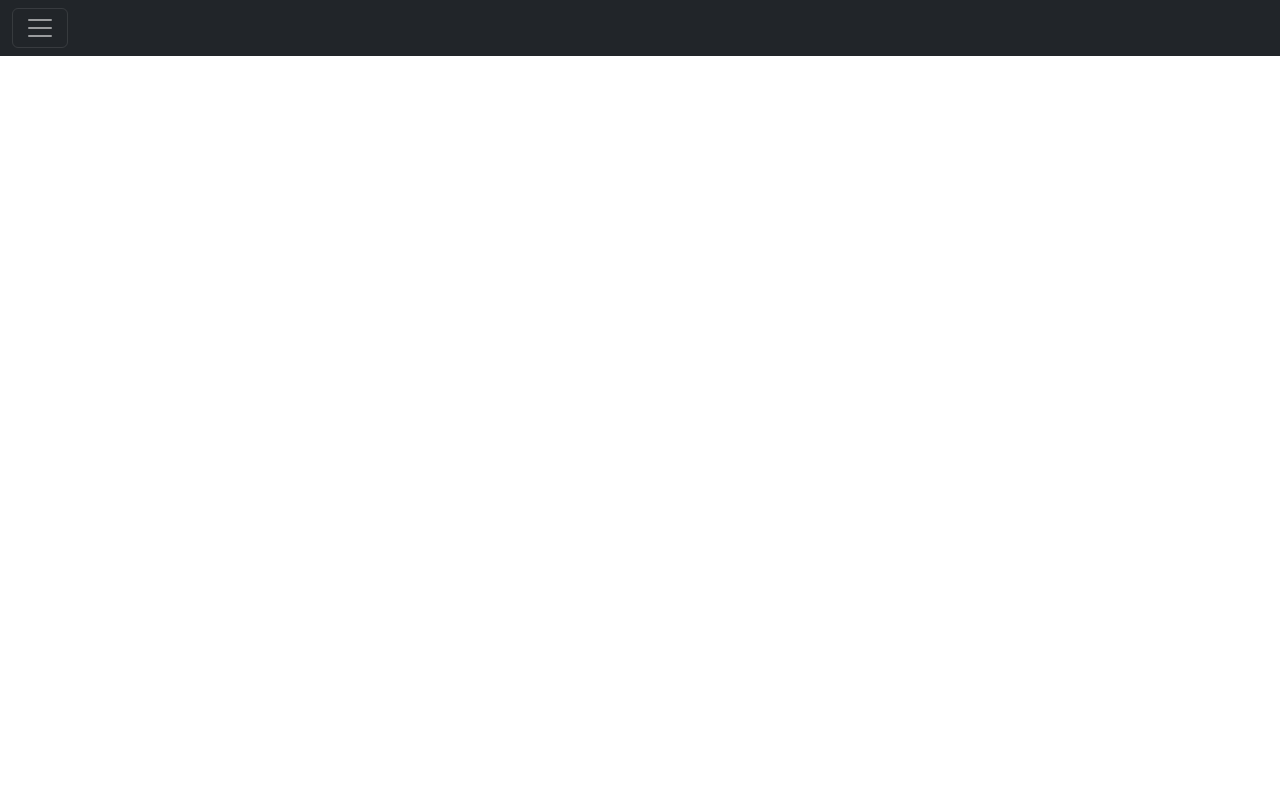
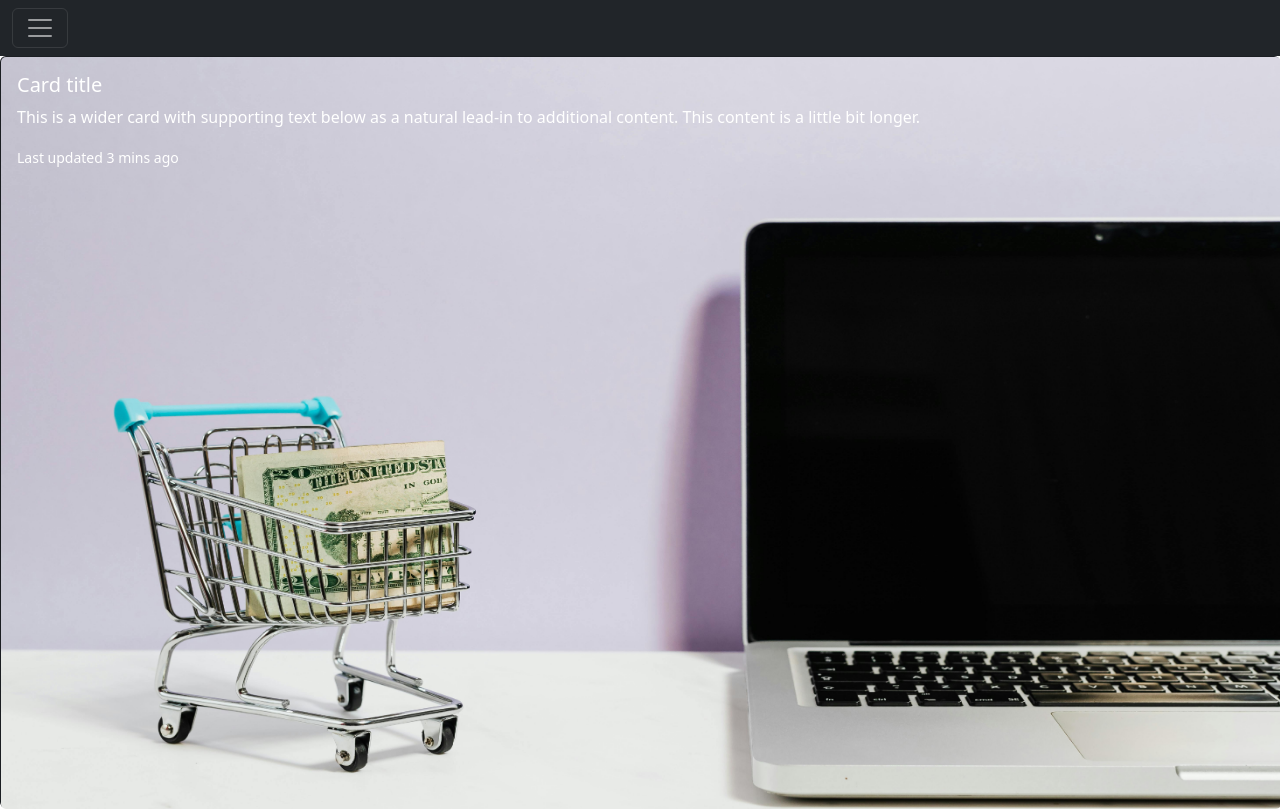
Before and after one commit to chathurasandaruwan/POS-System-Main, a plain HTML site: page index.html in a window 1280 px wide. Drawn offline with nearby package versions, Linux system fonts and the light colour scheme.

Commit message:
add-home-image

```diff
--- a/index.html
+++ b/index.html
@@ -8,11 +8,20 @@
     <link href="https://cdn.jsdelivr.net/npm/bootstrap@5.3.3/dist/css/bootstrap.min.css" rel="stylesheet" integrity="sha384-QWTKZyjpPEjISv5WaRU9OFeRpok6YctnYmDr5pNlyT2bRjXh0JMhjY6hW+ALEwIH" crossorigin="anonymous">
 
     <style>
+        .custHomeCard{
+            position: relative;
+            width: 100vw;
+            height: 94vh;
+        }
+        .custHomeImg{
+           width: 100vw;
+            height: 94vh;
+        }
 
     </style>
 </head>
 <body>
-
+<!--nav bar-->
 <div class="collapse" id="navbarToggleExternalContent" data-bs-theme="dark">
     <div class="bg-dark p-4">
         <nav class="navbar navbar-expand-lg navbar-dark bg-dark">
@@ -52,6 +61,19 @@
     </div>
 </nav>
 
+<!--home-->
+<section>
+    <div class="card text-bg-dark custHomeCard">
+        <img src="assets/images/home_image.jpg" class="card-img custHomeImg" alt="home_image" >
+        <div class="card-img-overlay">
+            <h5 class="card-title">Card title</h5>
+            <p class="card-text">This is a wider card with supporting text below as a natural lead-in to additional content. This content is a little bit longer.</p>
+            <p class="card-text"><small>Last updated 3 mins ago</small></p>
+        </div>
+    </div>
+</section>
+
+
 
 <script src="assets/fontawesome-free-6.5.1-web/js/all.min.js"></script>
 <script src="https://cdn.jsdelivr.net/npm/bootstrap@5.3.3/dist/js/bootstrap.bundle.min.js" integrity="sha384-YvpcrYf0tY3lHB60NNkmXc5s9fDVZLESaAA55NDzOxhy9GkcIdslK1eN7N6jIeHz" crossorigin="anonymous"></script>
```
Also changed, not shown: assets/images/home_image.jpg (added).
